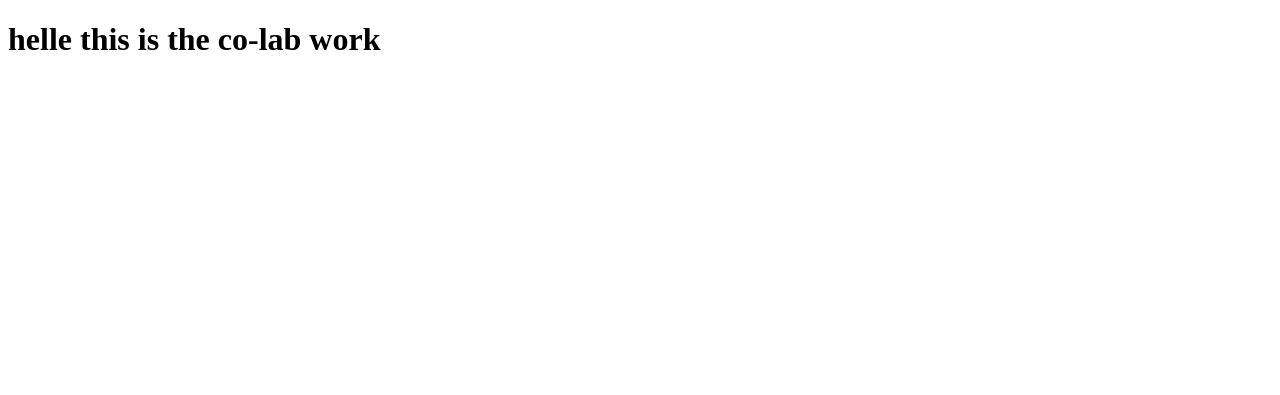
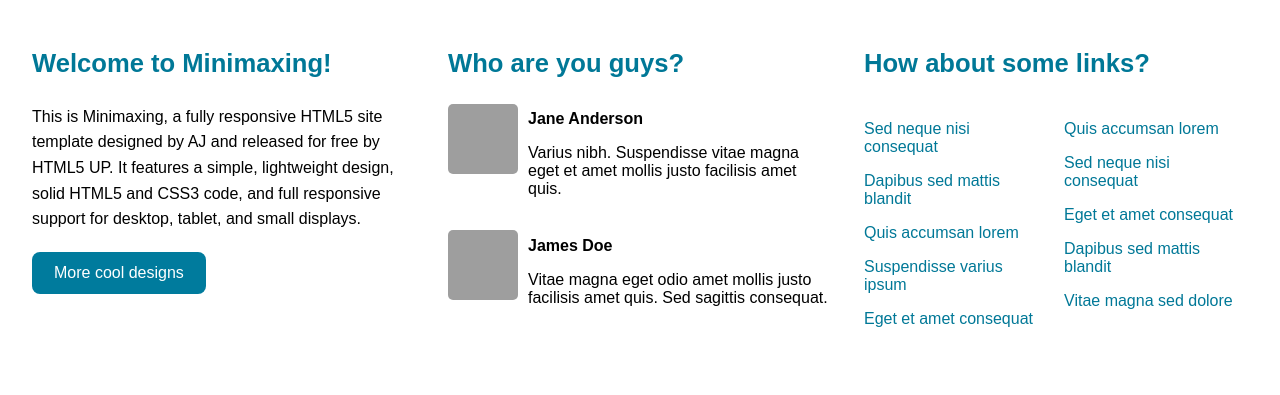
Before and after one commit to naresh043/Html5_templates2, a plain HTML site: page minimal/index.html in a window 1280 px wide. Drawn offline with Linux system fonts and the light colour scheme; grey boxes are pictures that could not be loaded.

Commit message:
feature section 2 implemented

```diff
--- a/minimal/index.html
+++ b/minimal/index.html
@@ -1,12 +1,78 @@
 <!DOCTYPE html>
 <html lang="en">
-<head>
-    <meta charset="UTF-8">
-    <meta name="viewport" content="width=device-width, initial-scale=1.0">
-    <title>Document</title>
-    <link rel="stylesheet" href="./style.css">
-</head>
-<body>
-    <h1>helle this is the co-lab work</h1>
-</body>
+  <head>
+    <meta charset="UTF-8" />
+    <meta name="viewport" content="width=device-width, initial-scale=1.0" />
+    <title>Minimaxing</title>
+    <link rel="stylesheet" href="style.css" />
+  </head>
+  <body>
+    <div class="container-two">
+      <!-- welcome section -->
+      <div class="card welcome-container">
+        <h1 class="heading">Welcome to Minimaxing!</h1>
+        <p class="text">
+          This is Minimaxing, a fully responsive HTML5 site template designed by
+          AJ and released for free by HTML5 UP. It features a simple,
+          lightweight design, solid HTML5 and CSS3 code, and full responsive
+          support for desktop, tablet, and small displays.
+        </p>
+        <a href="#" class="btn">More cool designs</a>
+      </div>
+
+      <!-- who are u sec -->
+      <div class="card">
+        <h1 class="heading">Who are you guys?</h1>
+        <ul>
+          <li>
+            <img
+              src="https://html5up.net/uploads/demos/minimaxing/images/pic1.jpg"
+              alt="person"
+            />
+            <div>
+              <h4>Jane Anderson</h4>
+              <p>
+                Varius nibh. Suspendisse vitae magna eget et amet mollis justo
+                facilisis amet quis.
+              </p>
+            </div>
+          </li>
+          <li>
+            <img
+              src="https://html5up.net/uploads/demos/minimaxing/images/pic2.jpg"
+              alt="person"
+            />
+            <div>
+              <h4>James Doe</h4>
+              <p>
+                Vitae magna eget odio amet mollis justo facilisis amet quis. Sed
+                sagittis consequat.
+              </p>
+            </div>
+          </li>
+        </ul>
+      </div>
+
+      <!-- link sec-->
+      <div class="card link-container">
+        <h1 class="heading">How about some links?</h1>
+        <div class="links-container">
+          <ul>
+            <li><a href="#">Sed neque nisi consequat</a></li>
+            <li><a href="#">Dapibus sed mattis blandit</a></li>
+            <li><a href="#">Quis accumsan lorem</a></li>
+            <li><a href="#">Suspendisse varius ipsum</a></li>
+            <li><a href="#">Eget et amet consequat</a></li>
+          </ul>
+          <ul>
+            <li><a href="#">Quis accumsan lorem</a></li>
+            <li><a href="#">Sed neque nisi consequat</a></li>
+            <li><a href="#">Eget et amet consequat</a></li>
+            <li><a href="#">Dapibus sed mattis blandit</a></li>
+            <li><a href="#">Vitae magna sed dolore</a></li>
+          </ul>
+        </div>
+      </div>
+    </div>
+  </body>
 </html>
--- a/minimal/style.css
+++ b/minimal/style.css
@@ -0,0 +1,73 @@
+/* GLOBAL STYLES  */
+body {
+  font-family: Arial, sans-serif;
+  margin: 0;
+  padding: 0;
+}
+ul {
+  list-style: none;
+  padding: 0;
+}
+img {
+  width: 70px;
+  height: 70px;
+  border-radius: 5px;
+  margin-right: 10px;
+}
+
+/* LAYOUT */
+.container-two {
+  display: flex;
+  flex-wrap: wrap;
+  gap: 2rem;
+  padding: 2rem;
+  justify-content: space-between;
+}
+.card {
+  flex-grow: 1;
+  flex-shrink: 1;
+  flex-basis: 30%;
+
+  min-width: 280px;
+}
+
+.heading {
+  font-size: 1.6em;
+  margin-bottom: 1em;
+  color: #007897;
+}
+.text {
+  line-height: 1.6em;
+  margin-bottom: 1.25em;
+}
+
+.btn {
+  display: inline-block;
+  text-decoration: none;
+  color: white;
+  padding: 12px 22px;
+  background-color: #007b9d;
+  border-radius: 8px;
+}
+
+li {
+  display: flex;
+  margin-bottom: 1rem;
+}
+li h4 {
+  margin: 0.4rem 0 0.2rem;
+}
+
+.link-container .links-container {
+  display: flex;
+  justify-content: space-between;
+  gap: 1rem;
+}
+.link-container ul li a {
+  text-decoration: none;
+  color: #007897;
+  transition: 0.3s;
+}
+.link-container ul li a:hover {
+  text-decoration: underline;
+}
```
